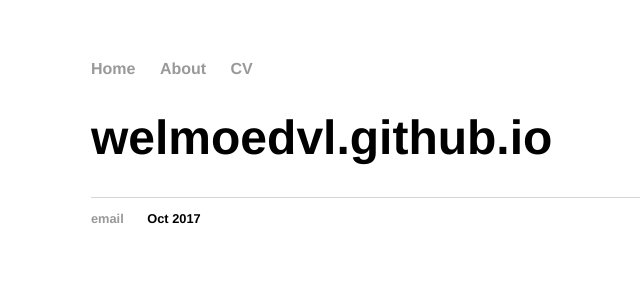
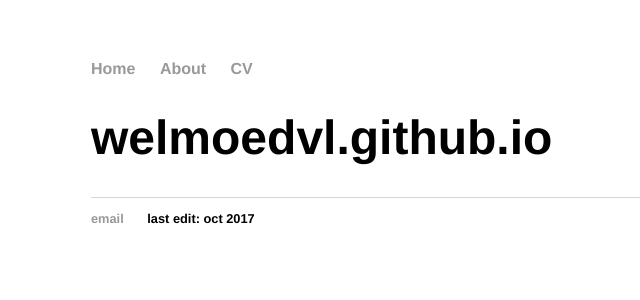
Before and after one commit to welmoedvl/welmoedvl.github.io, a Jekyll site: the page built from README.md, in a window 1280 px wide. Shown: the top 300 px of the page, without its empty margins (101-741 px from the left). Built offline with Jekyll 4.4.1, drawn with Linux system fonts in a browser that asks for light colours; our own code applies the rules of GitHub Pages for plain Markdown files.

Commit message:
Update default.html

```diff
--- a/_layouts/default.html
+++ b/_layouts/default.html
@@ -21,7 +21,7 @@
 			<footer>
 	    		<ul>
 	        		<li><a href="mailto:welmoed.vanloon@gmail.com">email</a></li>
-	        		<li>Oct 2017</li>
+	        		<li>last edit: oct 2017</li>
 				</ul>
 			</footer>
 		</body>
```
